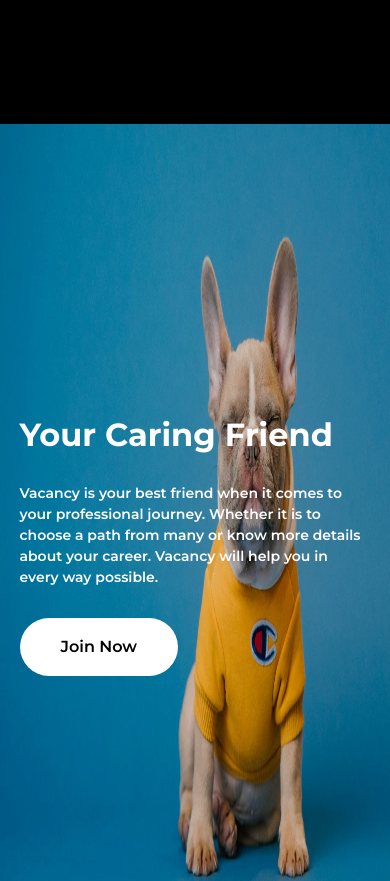
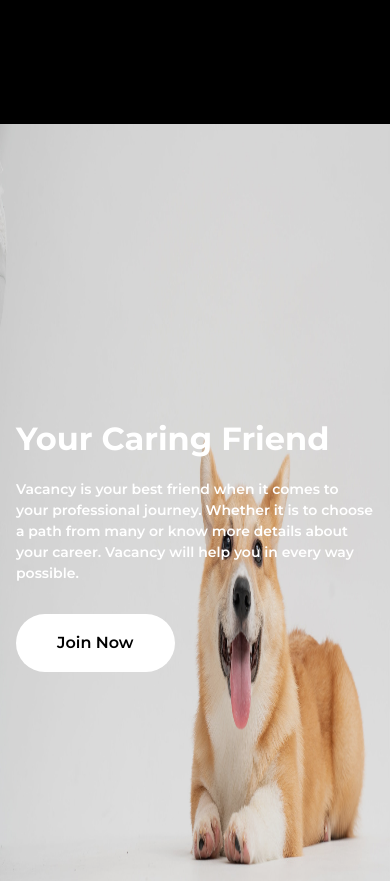
Before and after one commit to anas40/vacancy, a React (Create React App) app: page / in a window 390 px wide. Shown: the part 720-1601 px from the top of the page. Built offline with nearby package versions, Linux system fonts and the light colour scheme.

Commit message:
image change and color

```diff
--- a/src/assets/data/homeSection.js
+++ b/src/assets/data/homeSection.js
@@ -1,5 +1,5 @@
 import space from 'assets/images/astronaut.jpg';
-import dog from 'assets/images/dog.jpg'
+import dog from 'assets/images/doggo.jpg'
 import ruler from 'assets/images/ruler.jpg'
 
 export default [
--- a/src/components/key-element/index.js
+++ b/src/components/key-element/index.js
@@ -1,16 +1,18 @@
 import './keyElement.css';
 
 function Key(props) {
-  function scrollToHero(){
+  function scrollToHero() {
     document.querySelector("#hero").scrollIntoView()
   }
   return (
-    <section className={props.box.invert?"containerInvert fullHeight":"fullHeight"} style={{backgroundImage:`url(${props.box.image})`}}>
+    <section className={props.box.invert ? "containerInvert fullHeight" : "fullHeight"} style={{ backgroundImage: `url(${props.box.image})` }}>
       <div className="container  d-flex justify-content-center">
-        <h3 className="heading-text">{props.box.heading}</h3>
-        <p className="para-text">{props.box.para}</p>
-        <div>
-          <button className="btn" onClick={scrollToHero}>{props.box.buttonText}</button>
+        <div className="widthBox">
+          <h3 className="heading-text">{props.box.heading}</h3>
+          <p className="para-text">{props.box.para}</p>
+          <div>
+            <button className="btn" onClick={scrollToHero}>{props.box.buttonText}</button>
+          </div>
         </div>
       </div>
     </section>
--- a/src/components/key-element/keyElement.css
+++ b/src/components/key-element/keyElement.css
@@ -8,11 +8,20 @@
 .fullHeight .container {
     flex-direction: column;
     min-height: 100vh;
+    width: 100%;
+    padding: 20px 10%;
+    margin: 0;
+    max-width: 100%;
+    color: #fff;
+    backdrop-filter: brightness(0.9);
+}
+.fullHeight .container .widthBox{
     width: 40%;
-    padding: 20px 0;
-    margin-left: 10%;
-    color: #fff;
 }
+.fullHeight.containerInvert .widthBox{
+    margin-left: auto;
+}
+
 .fullHeight.containerInvert,
 .fullHeight.containerInvert .container {
     transform: scaleX(-1);
@@ -36,34 +45,37 @@
     border-radius: 500px;
 }
 
-@media screen and (max-width: 768px) {
+@media screen and (max-width: 975px) {
     .heading-text {
         font-size: 46px;
+    }
+    .fullHeight .container{
+        padding: 20px 6%;
     }
     .fullHeight .container button {
         font-size: 18px;
     }
-    .fullHeight .container {
-        width: 80%;
-        max-width: 80%;
+    .fullHeight .container .widthBox {
+        width: 80vw;
+        max-width: 80vw;
     }
 }
 
-@media screen and (max-width: 768px) {
+@media screen and (max-width: 500px) {
     .heading-text {
         font-size: 32px;
     }
     .para-text {
         font-size: 14px;
     }
+    .fullHeight .container{
+        padding: 20px 16px;
+    }
     .fullHeight .container button {
         font-size: 16px;
     }
-    .fullHeight .container {
-        width: 100%;
-        max-width: 100%;
-        margin-left: 0;
-        padding: 0 5%;
-        backdrop-filter: brightness(0.9);
+    .fullHeight .container .widthBox{
+       width: 100%;
+       max-width: 100vw;
     }
 }
```
Also changed, not shown: src/assets/images/doggo.jpg (added), src/assets/images/doggo.png (added).
